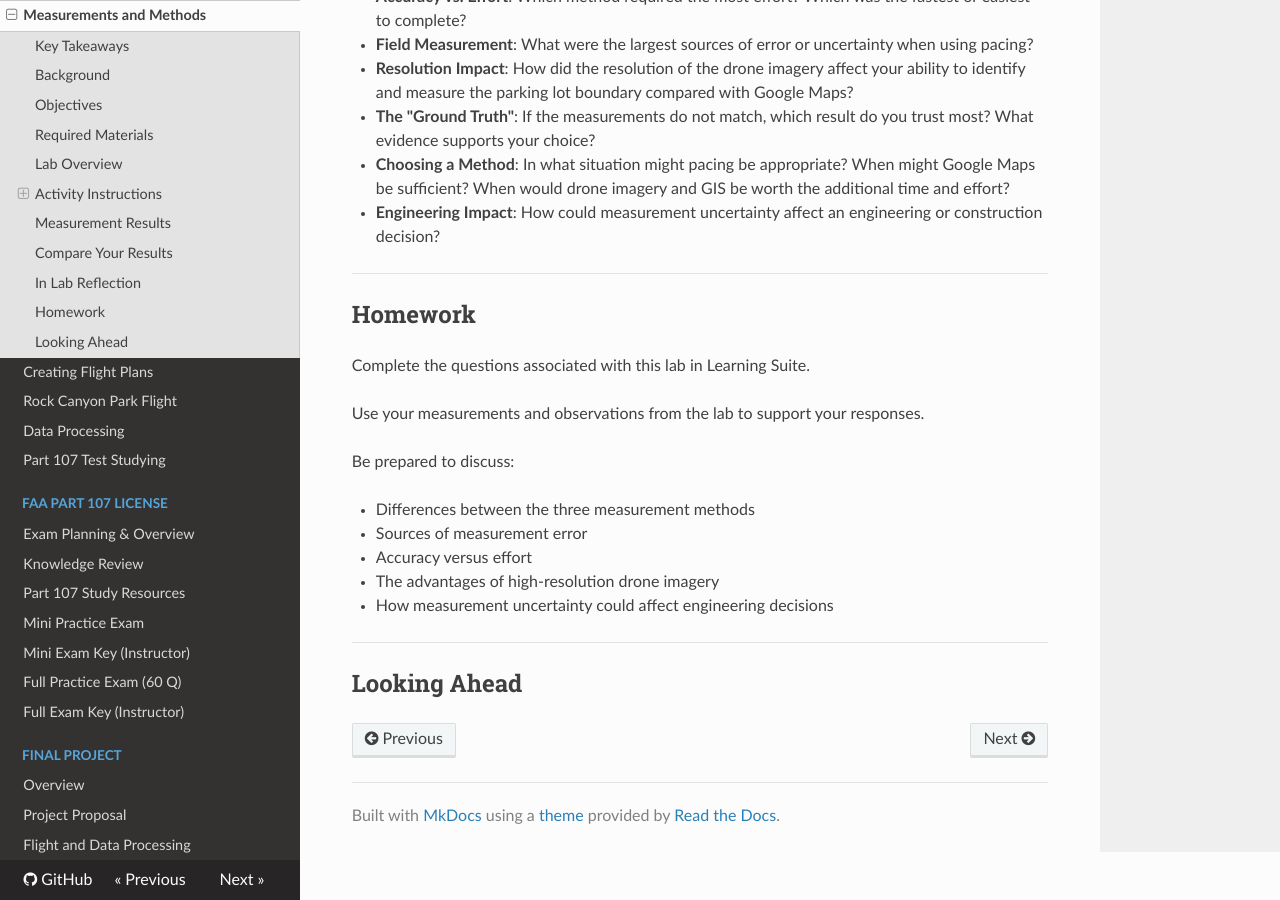
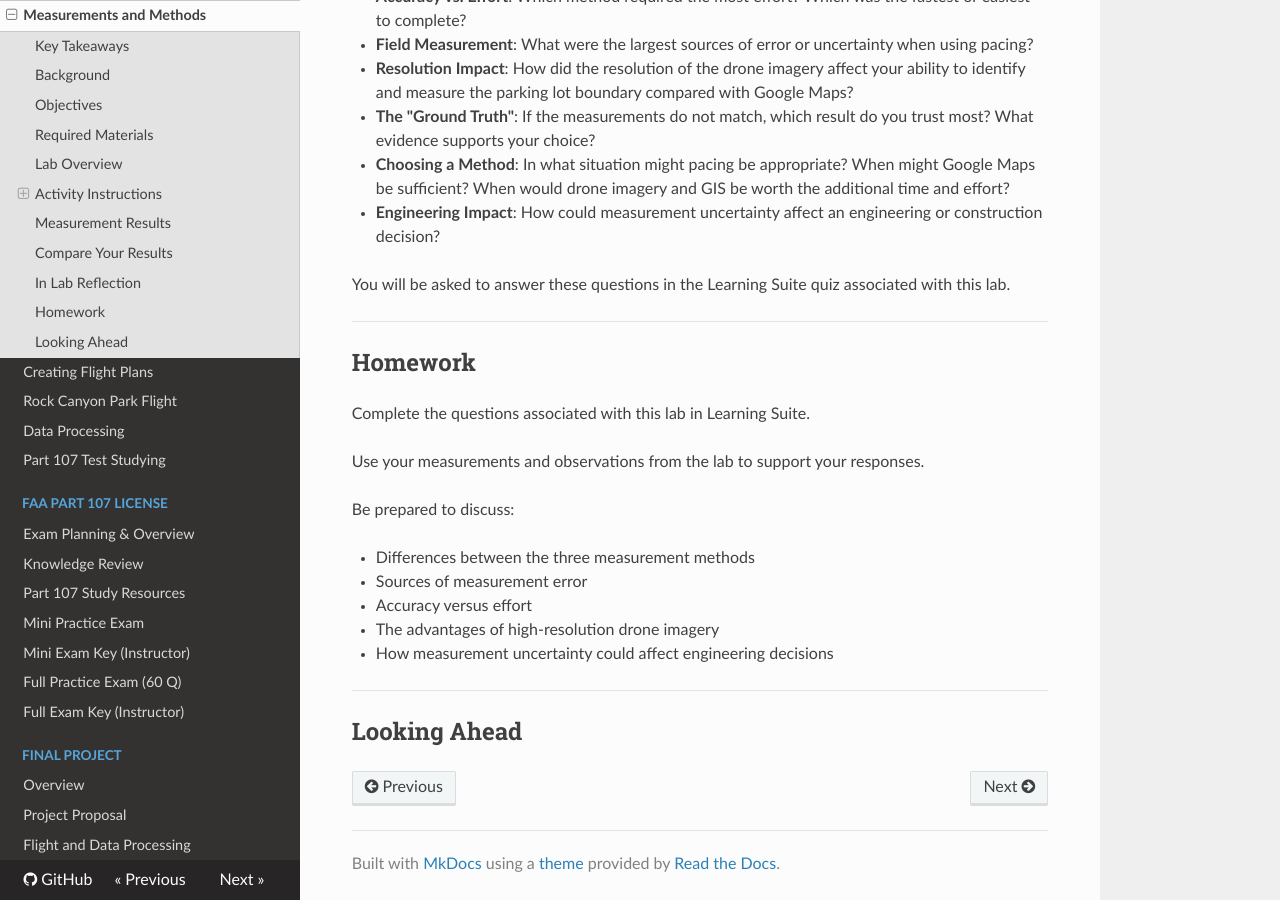
Before and after one commit to byu-cce-drones/content, an MkDocs documentation site: the page built from docs/labs/2_measurements_and_methods.md, in a window 1280 px wide and 900 px high, scrolled down 8834 px. Built offline with MkDocs 1.6.1, drawn with Linux system fonts in a browser that asks for light colours; nearby versions of some CDN libraries.

Commit message:
Fixed refelction section

```diff
--- a/docs/labs/2_measurements_and_methods.md
+++ b/docs/labs/2_measurements_and_methods.md
@@ -336,6 +336,8 @@ Before leaving the lab, consider the following questions:
 * **Choosing a Method**: In what situation might pacing be appropriate? When might Google Maps be sufficient? When would drone imagery and GIS be worth the additional time and effort?
 * **Engineering Impact**: How could measurement uncertainty affect an engineering or construction decision?
 
+You will be asked to answer these questions in the Learning Suite quiz associated with this lab.
+
 ---
 
 ## Homework
```
